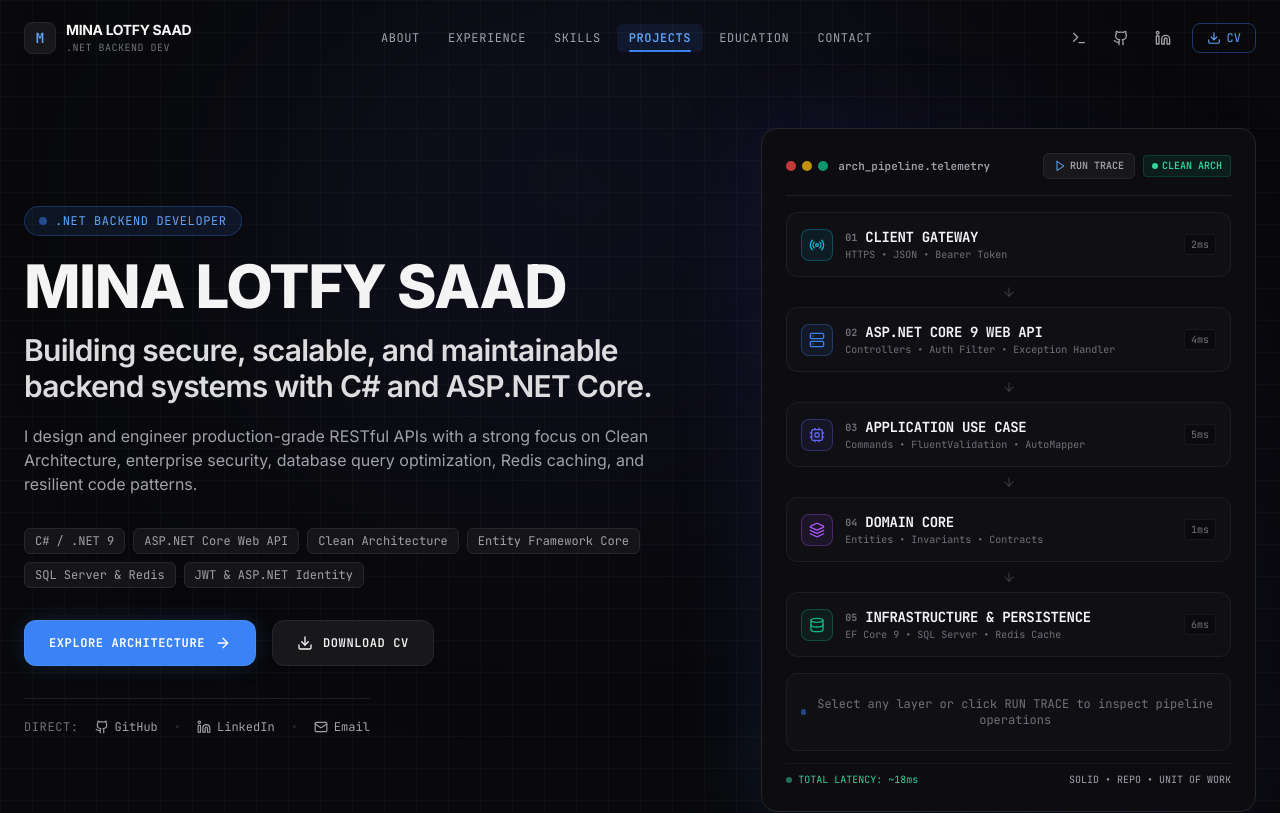
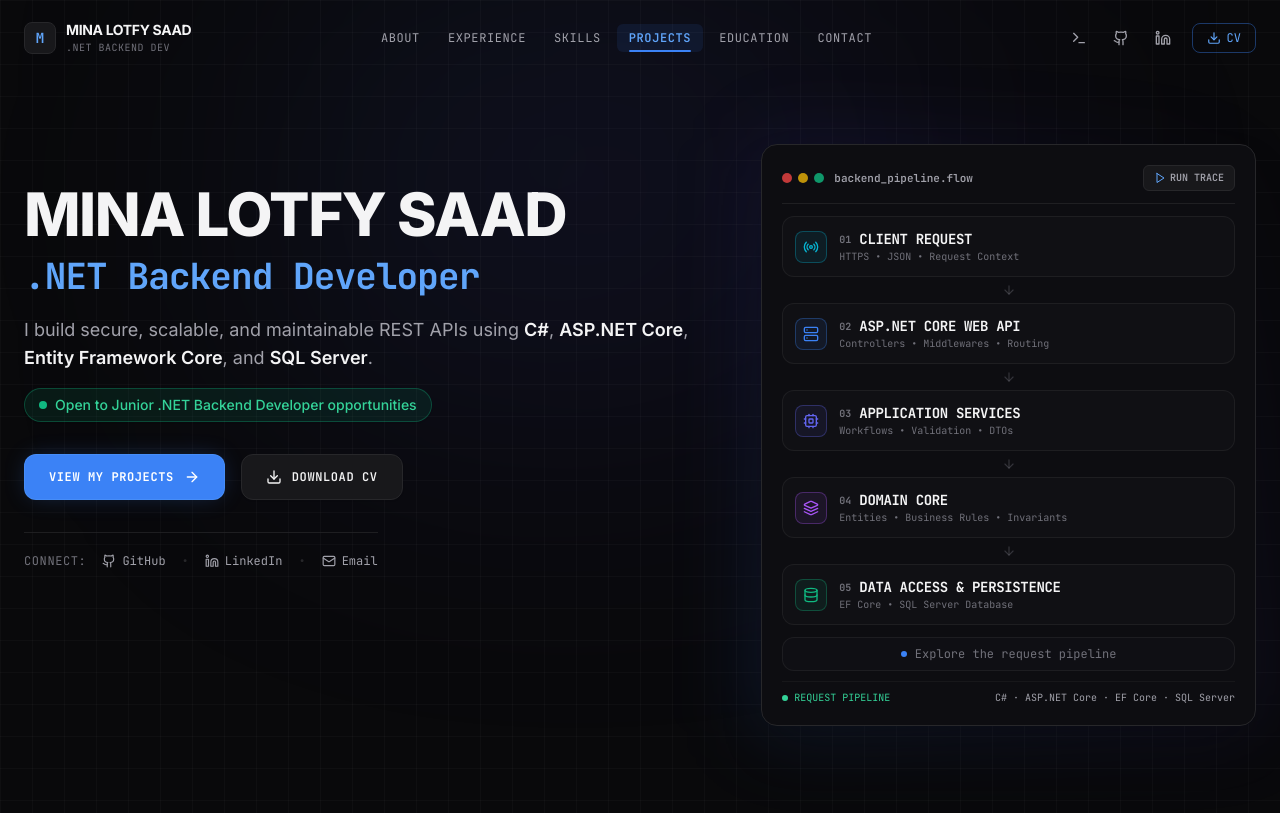
Before and after one commit to Minalotfysaad/Portfolio, a Next.js app: page / in a window 1280 px wide. Shown: the top 813 px of the page. Built offline with nearby package versions, Linux system fonts and the light colour scheme.

Commit message:
feat: implement hero section and add personal portfolio data constants

```diff
--- a/src/components/hero/Hero.tsx
+++ b/src/components/hero/Hero.tsx
@@ -4,7 +4,7 @@ import React from "react";
 import { heroData, personalInfo } from "@/data/personal";
 import { Button } from "@/components/ui/Button";
 import { HeroArchitectureVisual } from "./HeroArchitectureVisual";
-import { ArrowRight, Download, Github, Linkedin, Mail, Code2, Server } from "lucide-react";
+import { ArrowRight, Download, Github, Linkedin, Mail } from "lucide-react";
 import { getBasePath } from "@/lib/utils";
 
 export const Hero: React.FC = () => {
@@ -25,48 +25,43 @@ export const Hero: React.FC = () => {
   };
 
   return (
-    <section className="relative min-h-[92vh] flex items-center justify-center pt-28 pb-16 lg:py-32 overflow-hidden bg-grid">
+    <section className="relative min-h-[85vh] flex flex-col justify-center pt-28 pb-20 sm:pt-32 sm:pb-24 lg:pt-36 lg:pb-36 overflow-hidden bg-grid">
       {/* Subtle architectural ambient gradient */}
       <div className="absolute top-1/4 left-1/2 -translate-x-1/2 -translate-y-1/2 w-[700px] h-[450px] bg-gradient-to-br from-accent/15 via-indigo-600/10 to-transparent blur-[140px] rounded-full pointer-events-none" />
 
       <div className="container mx-auto px-4 sm:px-6 max-w-7xl relative z-10">
-        <div className="grid grid-cols-1 lg:grid-cols-12 gap-12 lg:gap-8 items-center">
+        <div className="grid grid-cols-1 lg:grid-cols-12 gap-10 lg:gap-8 items-start">
           {/* Left Column: Hero Content */}
-          <div className="lg:col-span-7 flex flex-col items-start text-left">
-            {/* Professional Role Badge */}
-            <div className="inline-flex items-center gap-2 px-3.5 py-1.5 rounded-full border border-accent/30 bg-accent/10 text-accent-light text-xs font-mono tracking-wider uppercase mb-5 shadow-sm">
-              <span className="w-2 h-2 rounded-full bg-accent animate-pulse" />
-              <span>{heroData.role}</span>
+          <div className="lg:col-span-7 flex flex-col items-start text-left lg:pt-10">
+            {/* 1. Name */}
+            <h1 className="text-4xl sm:text-5xl md:text-6xl font-extrabold tracking-tight text-foreground font-sans uppercase mb-2 sm:mb-3 leading-none">
+              {heroData.name}
+            </h1>
+
+            {/* 2. Professional Title - strongest visual text after name */}
+            <h2 className="text-2xl sm:text-3xl md:text-4xl font-bold font-mono tracking-tight text-accent-light mb-4 sm:mb-5">
+              {heroData.role}
+            </h2>
+
+            {/* 3. Main Description / Value Proposition */}
+            <p className="text-base sm:text-lg text-secondary leading-relaxed max-w-2xl mb-4 font-sans">
+              I build secure, scalable, and maintainable REST APIs using{" "}
+              <span className="text-foreground font-semibold">C#</span>,{" "}
+              <span className="text-foreground font-semibold">ASP.NET Core</span>,{" "}
+              <span className="text-foreground font-semibold">Entity Framework Core</span>, and{" "}
+              <span className="text-foreground font-semibold">SQL Server</span>.
+            </p>
+
+            {/* 4. Supporting Positioning */}
+            <div className="inline-flex items-center gap-2 px-3.5 py-1.5 rounded-full border border-emerald-500/30 bg-emerald-500/10 text-emerald-400 text-xs sm:text-sm font-medium font-sans mb-8 shadow-sm">
+              <span className="relative flex h-2 w-2">
+                <span className="animate-ping absolute inline-flex h-full w-full rounded-full bg-emerald-400 opacity-75"></span>
+                <span className="relative inline-flex rounded-full h-2 w-2 bg-emerald-500"></span>
+              </span>
+              <span>{heroData.availabilityStatus}</span>
             </div>
 
-            {/* Engineer Name */}
-            <h1 className="text-4xl sm:text-5xl md:text-6xl font-extrabold tracking-tight text-foreground font-sans uppercase mb-4 leading-none">
-              MINA LOTFY SAAD
-            </h1>
-
-            {/* Core Value Proposition Headline */}
-            <h2 className="text-xl sm:text-2xl md:text-3xl font-semibold text-foreground/90 font-sans tracking-tight mb-5 leading-snug">
-              {heroData.tagline}
-            </h2>
-
-            {/* Supporting Paragraph */}
-            <p className="text-sm sm:text-base text-secondary leading-relaxed max-w-2xl mb-8 font-sans">
-              {heroData.supportingText}
-            </p>
-
-            {/* Technical Chips / Badges */}
-            <div className="flex flex-wrap gap-2 mb-8">
-              {heroData.metadataChips.map((chip) => (
-                <span
-                  key={chip}
-                  className="px-2.5 py-1 rounded-md text-xs font-mono bg-surface/80 border border-border text-secondary hover:text-foreground hover:border-border-light transition-colors shadow-sm"
-                >
-                  {chip}
-                </span>
-              ))}
-            </div>
-
-            {/* Primary CTAs */}
+            {/* 5. Primary CTAs */}
             <div className="flex flex-wrap items-center gap-3 sm:gap-4 mb-8">
               <a href="#projects" onClick={handleScrollToProjects}>
                 <Button
@@ -76,13 +71,15 @@ export const Hero: React.FC = () => {
                   iconPosition="right"
                   className="font-mono text-xs tracking-wider uppercase font-bold"
                 >
-                  EXPLORE ARCHITECTURE
+                  View My Projects
                 </Button>
               </a>
 
               <a
                 href={`${getBasePath()}${personalInfo.cvUrl}`}
                 download="Mina-Lotfy-Saad-CV.pdf"
+                target="_blank"
+                rel="noopener noreferrer"
               >
                 <Button
                   variant="secondary"
@@ -90,14 +87,14 @@ export const Hero: React.FC = () => {
                   icon={<Download className="w-4 h-4" />}
                   className="font-mono text-xs tracking-wider uppercase font-semibold"
                 >
-                  DOWNLOAD CV
+                  Download CV
                 </Button>
               </a>
             </div>
 
-            {/* Recruiter Direct Contact Links */}
+            {/* 6. Recruiter Direct Contact Links */}
             <div className="flex items-center gap-4 pt-5 border-t border-border/70 text-xs font-mono text-secondary">
-              <span className="text-muted tracking-wider">DIRECT:</span>
+              <span className="text-muted tracking-wider">CONNECT:</span>
               <a
                 href={personalInfo.github}
                 target="_blank"
@@ -132,7 +129,7 @@ export const Hero: React.FC = () => {
           </div>
 
           {/* Right Column: Interactive Backend Visualizer */}
-          <div className="lg:col-span-5 w-full">
+          <div className="hidden lg:block lg:col-span-5 w-full">
             <HeroArchitectureVisual />
           </div>
         </div>
--- a/src/components/hero/HeroArchitectureVisual.tsx
+++ b/src/components/hero/HeroArchitectureVisual.tsx
@@ -24,7 +24,6 @@ interface PipelineStep {
   color: string;
   bgColor: string;
   borderColor: string;
-  latency: string;
   details: {
     role: string;
     tech: string[];
@@ -36,41 +35,39 @@ const pipelineSteps: PipelineStep[] = [
   {
     id: "client",
     number: "01",
-    name: "CLIENT GATEWAY",
-    sub: "HTTPS • JSON • Bearer Token",
-    layer: "Ingestion Layer",
+    name: "CLIENT REQUEST",
+    sub: "HTTPS • JSON • Request Context",
+    layer: "Ingestion Stage",
     icon: Radio,
     color: "#06B6D4",
     bgColor: "rgba(6, 182, 212, 0.08)",
     borderColor: "border-cyan-500/40",
-    latency: "2ms",
     details: {
       role: "Client Ingestion & Protocol Negotiation",
-      tech: ["HTTP/2", "TLS 1.3", "JWT Bearer Header"],
+      tech: ["HTTP/2", "TLS", "REST Protocol"],
       operations: [
-        "Transmits JSON payload with Authorization header",
-        "Enforces strict CORS origins & headers",
-        "Rate limiting & request header parsing",
+        "Transmits structured JSON requests securely",
+        "Enforces strict CORS policy & request headers",
+        "Parses routing context for pipeline dispatching",
       ],
     },
   },
   {
     id: "webapi",
     number: "02",
-    name: "ASP.NET CORE 9 WEB API",
-    sub: "Controllers • Auth Filter • Exception Handler",
-    layer: "Presentation Layer",
+    name: "ASP.NET CORE WEB API",
+    sub: "Controllers • Middlewares • Routing",
+    layer: "Presentation Stage",
     icon: Server,
     color: "#3B82F6",
     bgColor: "rgba(59, 130, 246, 0.12)",
     borderColor: "border-blue-500/40",
-    latency: "4ms",
     details: {
       role: "Route Dispatching & Pipeline Middlewares",
-      tech: ["ASP.NET Core 9", "JWT Middleware", "RFC 7807 Problem Details"],
+      tech: ["ASP.NET Core", "Middleware Pipeline", "Model Binding"],
       operations: [
-        "Validates cryptographic HMAC-SHA256 signature",
-        "Binds model & claims (UserId, Role, DepartmentId)",
+        "Dispatches requests to strongly-typed endpoints",
+        "Binds model attributes and request context",
         "Catches unhandled errors via centralized middleware",
       ],
     },
@@ -78,21 +75,20 @@ const pipelineSteps: PipelineStep[] = [
   {
     id: "application",
     number: "03",
-    name: "APPLICATION USE CASE",
-    sub: "Commands • FluentValidation • AutoMapper",
-    layer: "Application Layer",
+    name: "APPLICATION SERVICES",
+    sub: "Workflows • Validation • DTOs",
+    layer: "Application Stage",
     icon: Cpu,
     color: "#6366F1",
     bgColor: "rgba(99, 102, 241, 0.08)",
     borderColor: "border-indigo-500/40",
-    latency: "5ms",
     details: {
       role: "Business Workflow Orchestration",
-      tech: ["FluentValidation", "AutoMapper", "DTO Pipeline"],
+      tech: ["Application Logic", "DTO Mapping", "Validation Pipeline"],
       operations: [
-        "Executes FluentValidation rules before execution",
-        "Transforms incoming DTO to Domain Entity",
-        "Coordinates repository unit-of-work transactions",
+        "Executes input validation and business rules",
+        "Transforms request DTOs into domain structures",
+        "Coordinates data operations and business results",
       ],
     },
   },
@@ -100,41 +96,39 @@ const pipelineSteps: PipelineStep[] = [
     id: "domain",
     number: "04",
     name: "DOMAIN CORE",
-    sub: "Entities • Invariants • Contracts",
-    layer: "Domain Core",
+    sub: "Entities • Business Rules • Invariants",
+    layer: "Domain Stage",
     icon: Layers,
     color: "#A855F7",
     bgColor: "rgba(168, 85, 247, 0.08)",
     borderColor: "border-purple-500/40",
-    latency: "1ms",
     details: {
       role: "Enterprise Business Invariants",
-      tech: ["Pure C#", "Domain Entities", "Business Exceptions"],
+      tech: ["Pure C#", "Domain Entities", "Business Rules"],
       operations: [
-        "Enforces leave quota checks & date range validity",
-        "Calculates business days excluding holidays",
-        "100% decoupled from database & web frameworks",
+        "Enforces core domain rules and data integrity",
+        "Calculates business computations and state changes",
+        "Remains fully decoupled from database & web frameworks",
       ],
     },
   },
   {
     id: "infrastructure",
     number: "05",
-    name: "INFRASTRUCTURE & PERSISTENCE",
-    sub: "EF Core 9 • SQL Server • Redis Cache",
-    layer: "Infrastructure Layer",
+    name: "DATA ACCESS & PERSISTENCE",
+    sub: "EF Core • SQL Server Database",
+    layer: "Persistence Stage",
     icon: Database,
     color: "#10B981",
     bgColor: "rgba(16, 185, 129, 0.12)",
     borderColor: "border-emerald-500/40",
-    latency: "6ms",
     details: {
       role: "Data Persistence & Transaction Integrity",
-      tech: ["EF Core 9", "SQL Server", "Redis", "Unit of Work"],
+      tech: ["EF Core", "SQL Server", "Relational Database"],
       operations: [
-        "Executes Unit of Work atomic SaveChangesAsync()",
-        "Utilizes AsNoTracking on read-only queries",
-        "Invalidates distributed Redis session cache",
+        "Executes atomic asynchronous database operations",
+        "Executes optimized queries against SQL Server",
+        "Maintains transactional data consistency and integrity",
       ],
     },
   },
@@ -161,6 +155,7 @@ export const HeroArchitectureVisual: React.FC = () => {
         clearInterval(interval);
         setTimeout(() => {
           setActiveStepIndex(null);
+          setSelectedStepId(null);
           setIsSimulating(false);
         }, 400);
       }
@@ -173,9 +168,9 @@ export const HeroArchitectureVisual: React.FC = () => {
       <div className="absolute -inset-2 bg-gradient-to-tr from-accent/15 via-indigo-600/10 to-transparent rounded-3xl blur-2xl pointer-events-none" />
 
       {/* Main Console Box */}
-      <div className="relative bg-[#0D0D11] border border-border rounded-2xl p-4 sm:p-6 shadow-2xl overflow-hidden backdrop-blur-xl">
+      <div className="relative bg-[#0D0D11] border border-border rounded-2xl p-4 sm:p-5 shadow-2xl overflow-hidden backdrop-blur-xl">
         {/* Console Header Bar */}
-        <div className="flex items-center justify-between pb-4 mb-4 border-b border-border/70 font-mono text-xs">
+        <div className="flex items-center justify-between pb-3 mb-3 border-b border-border/70 font-mono text-xs">
           <div className="flex items-center gap-2.5">
             <div className="flex items-center gap-1.5">
               <span className="w-2.5 h-2.5 rounded-full bg-red-500/80" />
@@ -183,7 +178,7 @@ export const HeroArchitectureVisual: React.FC = () => {
               <span className="w-2.5 h-2.5 rounded-full bg-emerald-500/80" />
             </div>
             <span className="text-secondary text-[11px] font-semibold">
-              arch_pipeline.telemetry
+              backend_pipeline.flow
             </span>
           </div>
 
@@ -211,16 +206,11 @@ export const HeroArchitectureVisual: React.FC = () => {
                 </>
               )}
             </button>
-
-            <span className="px-2 py-0.5 rounded text-[10px] font-mono font-semibold bg-emerald-500/10 text-emerald-400 border border-emerald-500/20 hidden sm:inline-flex items-center gap-1">
-              <span className="w-1.5 h-1.5 rounded-full bg-emerald-400 animate-pulse" />
-              CLEAN ARCH
-            </span>
           </div>
         </div>
 
         {/* Vertical Pipeline Steps */}
-        <div className="space-y-2 relative">
+        <div className="space-y-1.5 relative">
           {pipelineSteps.map((step, idx) => {
             const Icon = step.icon;
             const isSelected = selectedStepId === step.id;
@@ -229,9 +219,11 @@ export const HeroArchitectureVisual: React.FC = () => {
             return (
               <React.Fragment key={step.id}>
                 <div
-                  onClick={() => setSelectedStepId(step.id)}
+                  onClick={() =>
+                    setSelectedStepId((prev) => (prev === step.id ? null : step.id))
+                  }
                   className={cn(
-                    "group relative cursor-pointer rounded-xl p-3 sm:p-3.5 border transition-all duration-200",
+                    "group relative cursor-pointer rounded-xl p-2.5 sm:p-3 border transition-all duration-200",
                     isTraced
                       ? "border-accent bg-accent/20 shadow-glow-accent scale-[1.015]"
                       : isSelected
@@ -270,14 +262,11 @@ export const HeroArchitectureVisual: React.FC = () => {
                       </div>
                     </div>
 
-                    <div className="flex items-center gap-2 shrink-0">
-                      <span className="font-mono text-[10px] text-muted px-1.5 py-0.5 rounded bg-background/60 border border-border/50">
-                        {step.latency}
-                      </span>
                     {isSelected && (
+                      <div className="flex items-center shrink-0">
                         <span className="w-1.5 h-1.5 rounded-full bg-accent animate-pulse" />
+                      </div>
                     )}
-                    </div>
                   </div>
                 </div>
 
@@ -293,10 +282,35 @@ export const HeroArchitectureVisual: React.FC = () => {
         </div>
 
         {/* Selected Layer Inspector Details Drawer */}
-        <div className="mt-4 pt-3.5 border-t border-border/60 bg-[#0F0F14] rounded-xl p-3.5 border border-border/50 animate-fadeIn">
-          {selectedStep ? (
-            <>
-              <div className="flex items-center justify-between mb-2">
+        <div className="mt-3 border-t border-border/60 bg-[#0F0F14] rounded-xl border border-border/50 overflow-hidden transition-all duration-300 ease-out">
+          {/* Default Unselected State: Explore prompt */}
+          <div
+            className={cn(
+              "transition-all duration-200 overflow-hidden",
+              selectedStep
+                ? "max-h-0 opacity-0 py-0 pointer-events-none"
+                : "max-h-12 opacity-100 py-2 px-3"
+            )}
+          >
+            <div className="text-center font-mono text-xs text-muted flex items-center justify-center gap-2">
+              <span className="w-1.5 h-1.5 rounded-full bg-accent animate-pulse" />
+              <span>Explore the request pipeline</span>
+            </div>
+          </div>
+
+          {/* Expanded Selected State: Stage Details with smooth expand animation */}
+          <div
+            className={cn(
+              "grid transition-all duration-300 ease-out",
+              selectedStep
+                ? "grid-rows-[1fr] opacity-100 p-3"
+                : "grid-rows-[0fr] opacity-0 p-0"
+            )}
+          >
+            <div className="overflow-hidden min-h-0">
+              {selectedStep && (
+                <div className="animate-fadeIn">
+                  <div className="flex items-center justify-between mb-1.5">
                     <div className="flex items-center gap-2">
                       <span
                         className="w-2 h-2 rounded-full"
@@ -307,15 +321,15 @@ export const HeroArchitectureVisual: React.FC = () => {
                       </span>
                     </div>
                     <span className="font-mono text-[10px] text-muted">
-                  Execution: {selectedStep.latency}
+                      Stage {selectedStep.number} of 05
                     </span>
                   </div>
 
-              <p className="text-xs text-secondary font-sans mb-2.5 leading-relaxed">
+                  <p className="text-xs text-secondary font-sans mb-2 leading-relaxed">
                     {selectedStep.details.role}
                   </p>
 
-              <div className="space-y-1 mb-3">
+                  <div className="space-y-1 mb-2.5">
                     {selectedStep.details.operations.map((op, oIdx) => (
                       <div
                         key={oIdx}
@@ -337,22 +351,19 @@ export const HeroArchitectureVisual: React.FC = () => {
                       </span>
                     ))}
                   </div>
-            </>
-          ) : (
-            <div className="py-2 text-center font-mono text-xs text-muted flex items-center justify-center gap-2">
-              <span className="w-1.5 h-1.5 rounded-full bg-accent animate-pulse" />
-              <span>Select any layer or click RUN TRACE to inspect pipeline operations</span>
                 </div>
               )}
             </div>
+          </div>
+        </div>
 
         {/* Pipeline Telemetry Footer */}
-        <div className="mt-3 flex items-center justify-between text-[10px] font-mono text-muted pt-2 border-t border-border/40">
+        <div className="mt-2.5 flex items-center justify-between text-[10px] font-mono text-muted pt-2 border-t border-border/40">
           <div className="flex items-center gap-1.5 text-emerald-400">
             <span className="w-1.5 h-1.5 rounded-full bg-emerald-400 animate-pulse" />
-            <span>TOTAL LATENCY: ~18ms</span>
+            <span>REQUEST PIPELINE</span>
           </div>
-          <span className="text-secondary">SOLID • REPO • UNIT OF WORK</span>
+          <span className="text-secondary">C# · ASP.NET Core · EF Core · SQL Server</span>
         </div>
       </div>
     </div>
--- a/src/data/personal.ts
+++ b/src/data/personal.ts
@@ -13,19 +13,11 @@ export const personalInfo: ContactInfo = {
 };
 
 export const heroData = {
-  name: "MINA LOTFY SAAD",
-  role: ".NET BACKEND DEVELOPER",
-  tagline: "Building secure, scalable, and maintainable backend systems with C# and ASP.NET Core.",
-  supportingText:
-    "I design and engineer production-grade RESTful APIs with a strong focus on Clean Architecture, enterprise security, database query optimization, Redis caching, and resilient code patterns.",
-  metadataChips: [
-    "C# / .NET 9",
-    "ASP.NET Core Web API",
-    "Clean Architecture",
-    "Entity Framework Core",
-    "SQL Server & Redis",
-    "JWT & ASP.NET Identity",
-  ],
+  name: "Mina Lotfy Saad",
+  role: ".NET Backend Developer",
+  tagline:
+    "I build secure, scalable, and maintainable REST APIs using C#, ASP.NET Core, Entity Framework Core, and SQL Server.",
+  availabilityStatus: "Open to Junior .NET Backend Developer opportunities",
 };
 
 export const quickMetrics: MetricItem[] = [
```
Lines whose indentation alone changed are shown as unchanged.
